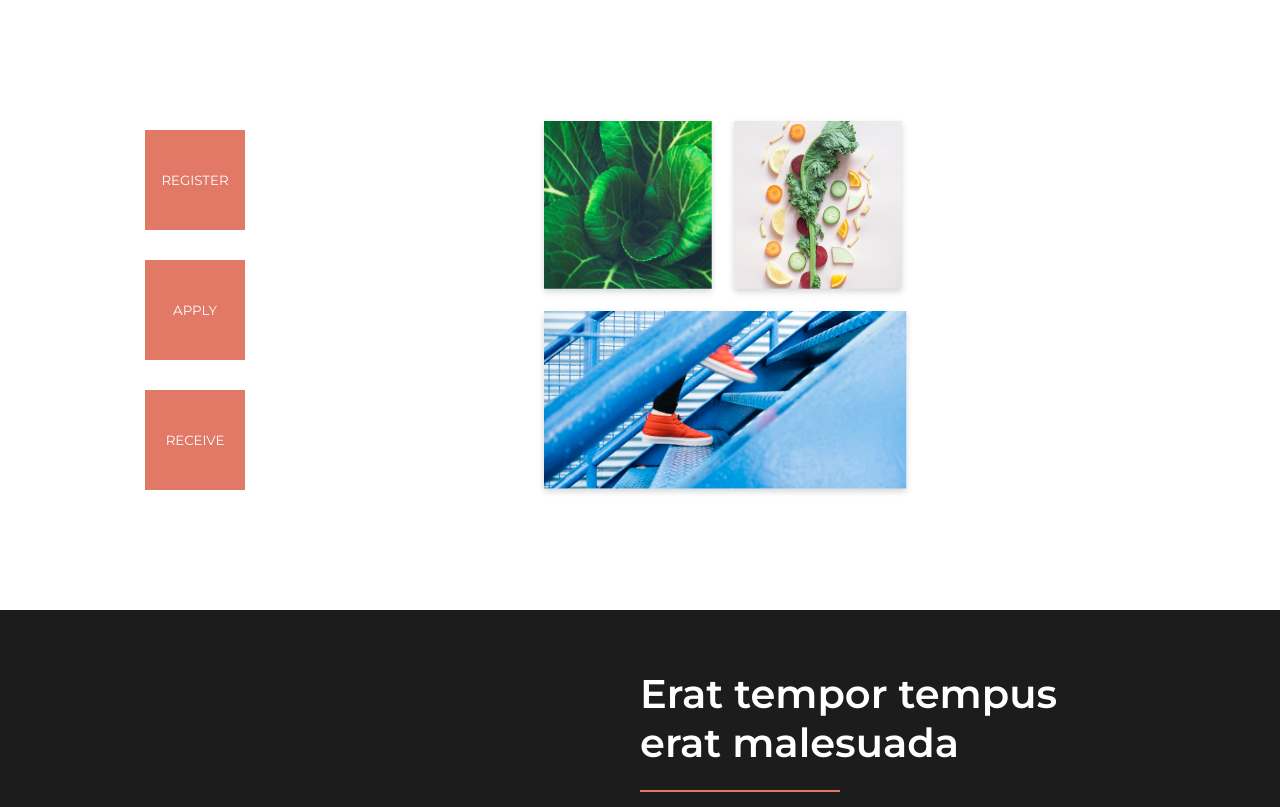
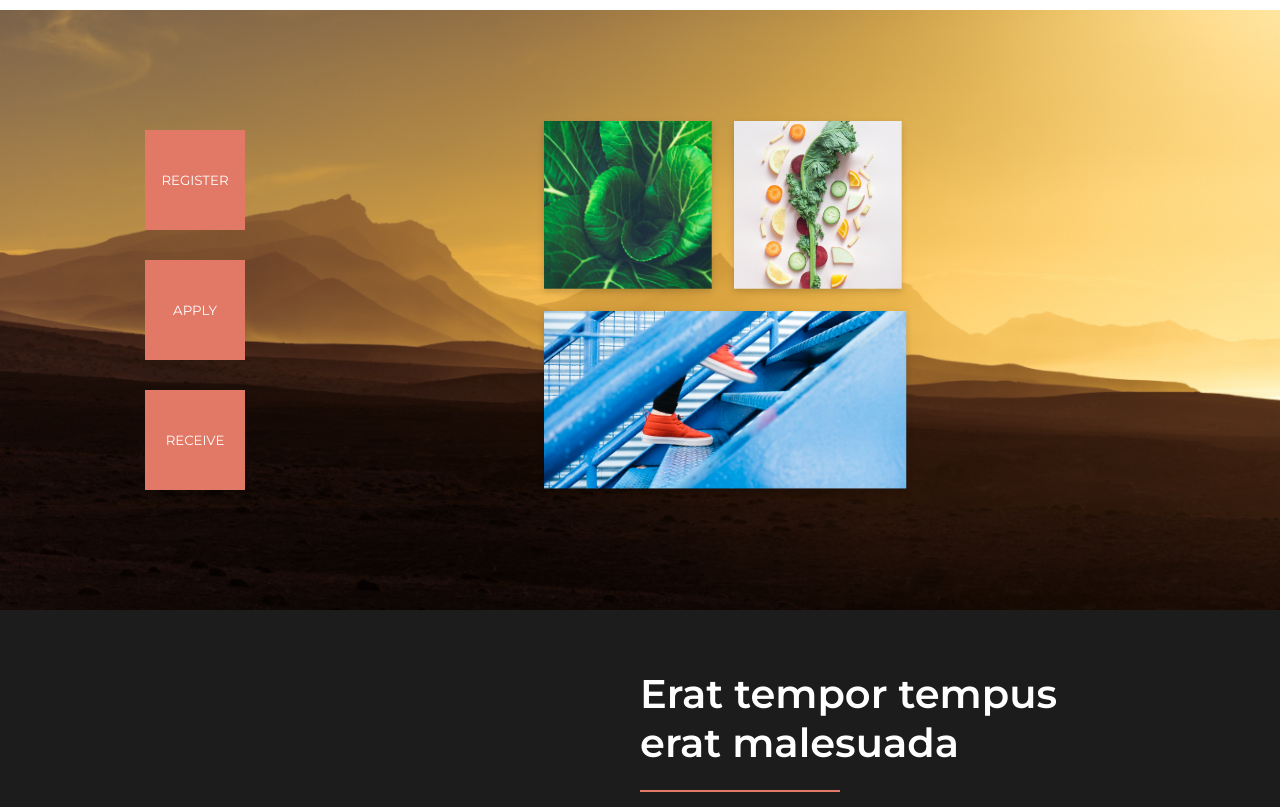
Before and after one commit to dkvietelaitis/praktikos-egzaminas, a website: page index.html in a window 1280 px wide. Shown: the part 840-1647 px from the top of the page. Drawn offline with nearby package versions, Linux system fonts and the light colour scheme; files that its build step writes are made by us from their sources.

Commit message:
Update tabs.scss

```diff
--- a/scss/tabs.scss
+++ b/scss/tabs.scss
@@ -3,7 +3,7 @@
     //border: 1px solid red;
     width: 100%;
     height: 600px;
-    background: url("media/christoffer-engstrom-503481-unsplash.png");
+    background: url("/media/christoffer-engstrom-503481-unsplash.png");
     //background-color: linear-gradient(270deg, #6696E2 0%, #E27866 100%);
     background-size: cover;
     background-position: center;
```
